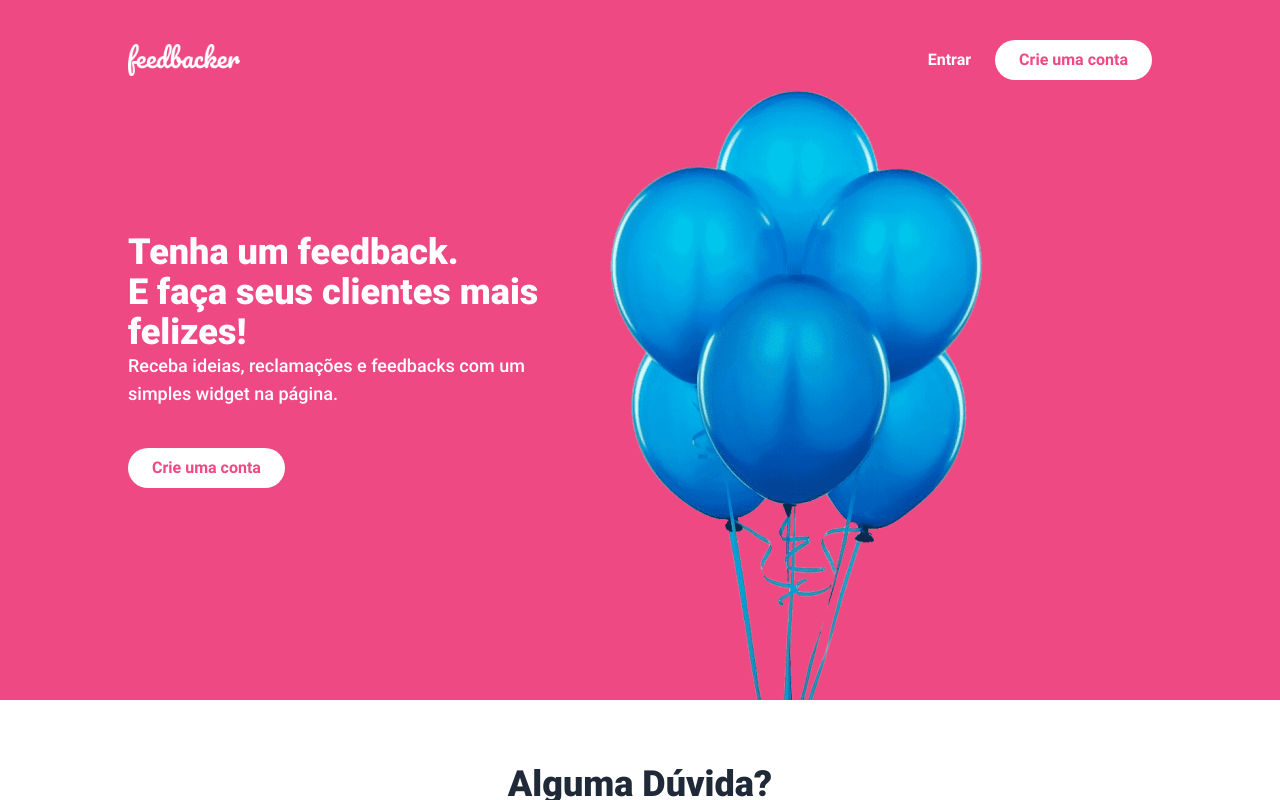
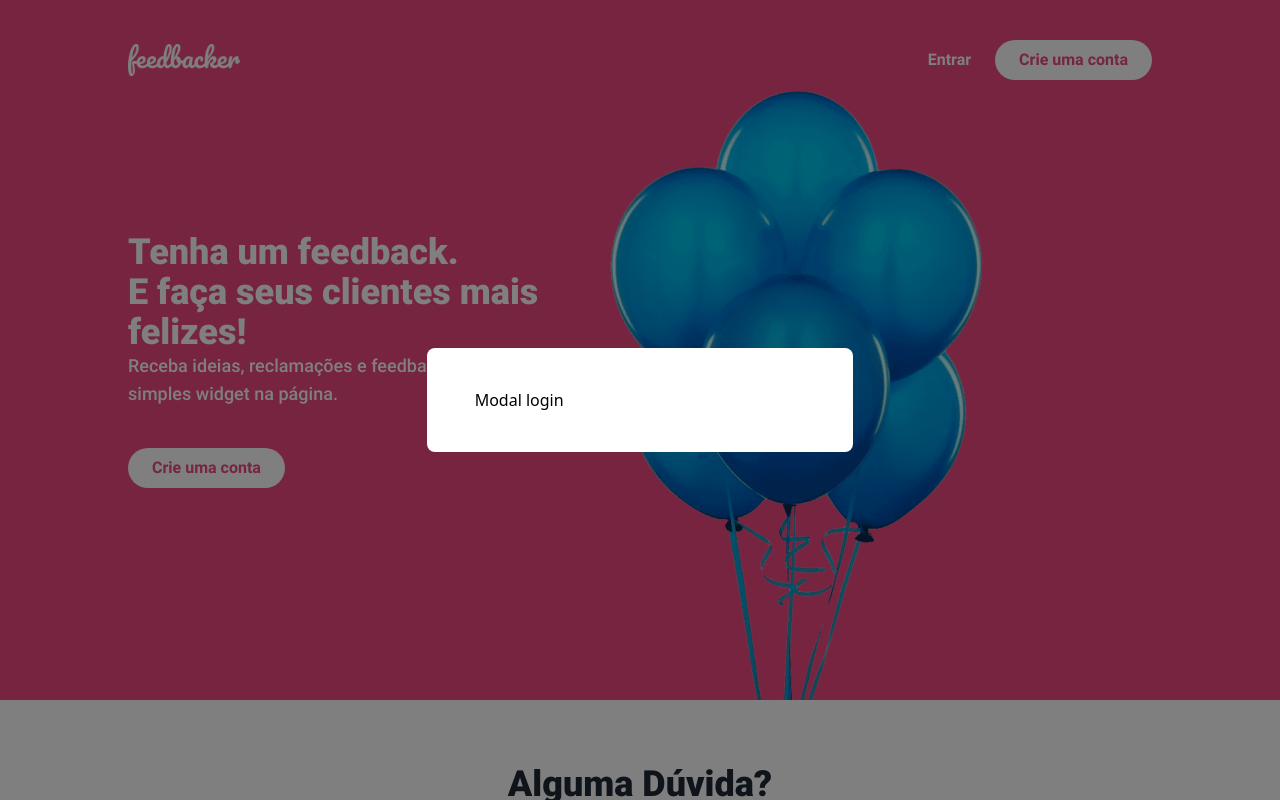
Before and after one commit to tigga73/feedbacker, a Vue app in the folder dashboard/: page / in a window 1280 px wide. Both pictures are taken after a click on the button "Entrar". Shown: the top 800 px of the page. Built offline with nearby package versions, Linux system fonts and the light colour scheme.

Commit message:
Registrando modal de login no ModalFactory

```diff
--- a/dashboard/package.json
+++ b/dashboard/package.json
@@ -15,6 +15,7 @@
     "core-js": "^3.8.3",
     "postcss": "^8",
     "tailwindcss": "^3",
+    "tiny-emitter": "^2.1.0",
     "vue": "^3.2.13",
     "vue-router": "^4.0.3"
   },
--- a/dashboard/src/App.vue
+++ b/dashboard/src/App.vue
@@ -1,3 +1,11 @@
 <template>
-  <router-view/>
+  <modal-factory />
+  <router-view />
 </template>
+
+<script>
+import ModalFactory from './components/ModalFactory'
+export default {
+  components: { ModalFactory },
+}
+</script>
--- a/dashboard/src/components/ModalFactory/index.vue
+++ b/dashboard/src/components/ModalFactory/index.vue
@@ -3,9 +3,9 @@
     <div
       v-if="state.isActive"
       @click="handleModalToggle({ status: false })"
-      class="fixed top-0 left-0 z-50 flex items-center justify-center w-full h-full bg-black bg-opocity-50"
+      class="fixed top-0 left-0 z-50 flex items-center justify-center w-full h-full bg-black bg-opacity-50"
     >
-      <div class="fixed mx-10">
+      <div class="fixed mx-10" :class="state.width">
         <div
           class="flex flex-col overflow-hidden bg-white rounded-lg animate__animated animate__fadeInDown animate__faster"
         >
@@ -20,16 +20,50 @@
 
 <script>
 import { reactive } from '@vue/reactivity'
+import {
+  defineAsyncComponent,
+  onBeforeMount,
+  onMounted,
+} from '@vue/runtime-core'
+import useModal from '../../hooks/useModal'
+
+const ModalLogin = defineAsyncComponent(() => import('../ModalLogin'))
 
 const DEFAULT_WIDTH = 'w-3/4 lg:w-1/3'
+
 export default {
+  components: {
+    ModalLogin,
+  },
   setup() {
+    const modal = useModal()
     const state = reactive({
       isActive: false,
       component: {},
       props: {},
       width: DEFAULT_WIDTH,
     })
+
+    onMounted(() => {
+      modal.listen(handleModalToggle)
+    })
+
+    onBeforeMount(() => {
+      modal.off(handleModalToggle)
+    })
+
+    function handleModalToggle(payload) {
+      if (payload.status) {
+        state.component = payload.component
+        state.props = payload.props
+        state.width = payload.width ?? DEFAULT_WIDTH
+      } else {
+        state.component = {}
+        state.props = {}
+        state.width = DEFAULT_WIDTH
+      }
+      state.isActive = payload.status
+    }
 
     return {
       state,
--- /dev/null
+++ b/dashboard/src/components/ModalLogin/index.vue
@@ -0,0 +1,9 @@
+<template>
+  <h1>Modal login</h1>
+</template>
+
+<script>
+export default {
+  name: 'ModalLogin',
+}
+</script>
--- /dev/null
+++ b/dashboard/src/hooks/useModal.js
@@ -0,0 +1,23 @@
+import bus from '../utils/bus'
+
+const EVENT_NAME = 'modal:toggle'
+
+export default function useModal() {
+  function open(payload = {}) {
+    bus.emit(EVENT_NAME, { status: true, ...payload })
+  }
+
+  function close(payload = {}) {
+    bus.emit(EVENT_NAME, { status: false, ...payload })
+  }
+
+  function listen(fn) {
+    bus.on(EVENT_NAME, fn)
+  }
+
+  function off(fn) {
+    bus.off(EVENT_NAME, fn)
+  }
+
+  return { open, close, listen, off }
+}
--- /dev/null
+++ b/dashboard/src/utils/bus.js
@@ -0,0 +1,3 @@
+import Emitter from 'tiny-emitter'
+
+export default new Emitter()
--- a/dashboard/src/views/Home/CustomHeader.vue
+++ b/dashboard/src/views/Home/CustomHeader.vue
@@ -11,6 +11,7 @@
         </div>
         <div class="flex">
           <button
+            @click="() => emit('login')"
             class="px-6 py-2 font-bold rounded-full text-white focus:outline-none"
           >
             Entrar
@@ -47,8 +48,13 @@
 </template>
 
 <script>
-export default {}
+export default {
+  setup(_, { emit }) {
+    return { emit }
+  },
+}
 </script>
+
 <style lang="postcss" scoped>
 .header {
   @apply bg-brand-main w-full flex justify-center;
--- a/dashboard/src/views/Home/index.vue
+++ b/dashboard/src/views/Home/index.vue
@@ -1,11 +1,10 @@
 <template>
-  <custom-header
-    @create-account="handleAccountCreate"
-    @login="handleLogin"
-  />
+  <custom-header @create-account="handleAccountCreate" @login="handleLogin" />
   <contact />
   <div class="flex justify-center py-10 bg-brand-gray">
-    <p class="font-medium text-center text-gray-80">Feedbacker &copy; {{ new Date().getFullYear() }}</p>
+    <p class="font-medium text-center text-gray-80">
+      Feedbacker &copy; {{ new Date().getFullYear() }}
+    </p>
   </div>
 </template>
 
@@ -14,12 +13,14 @@ import { onMounted } from '@vue/runtime-core'
 import { useRouter } from 'vue-router'
 import CustomHeader from './CustomHeader.vue'
 import Contact from './Contact.vue'
+import useModal from '../../hooks/useModal'
 
 export default {
   name: 'HomePage',
   components: { CustomHeader, Contact },
-  setup () {
+  setup() {
     const router = useRouter()
+    const modal = useModal()
 
     onMounted(() => {
       const token = window.localStorage.getItem('token')
@@ -28,16 +29,16 @@ export default {
       }
     })
 
-    function handleAccountCreate () {
-    }
+    function handleAccountCreate() {}
 
-    function handleLogin () {
+    function handleLogin() {
+      modal.open({ component: 'ModalLogin' })
     }
 
     return {
       handleAccountCreate,
-      handleLogin
+      handleLogin,
     }
-  }
+  },
 }
 </script>
```
Also changed, not shown: 1 other file (tests, documents, lock files or other folders).
